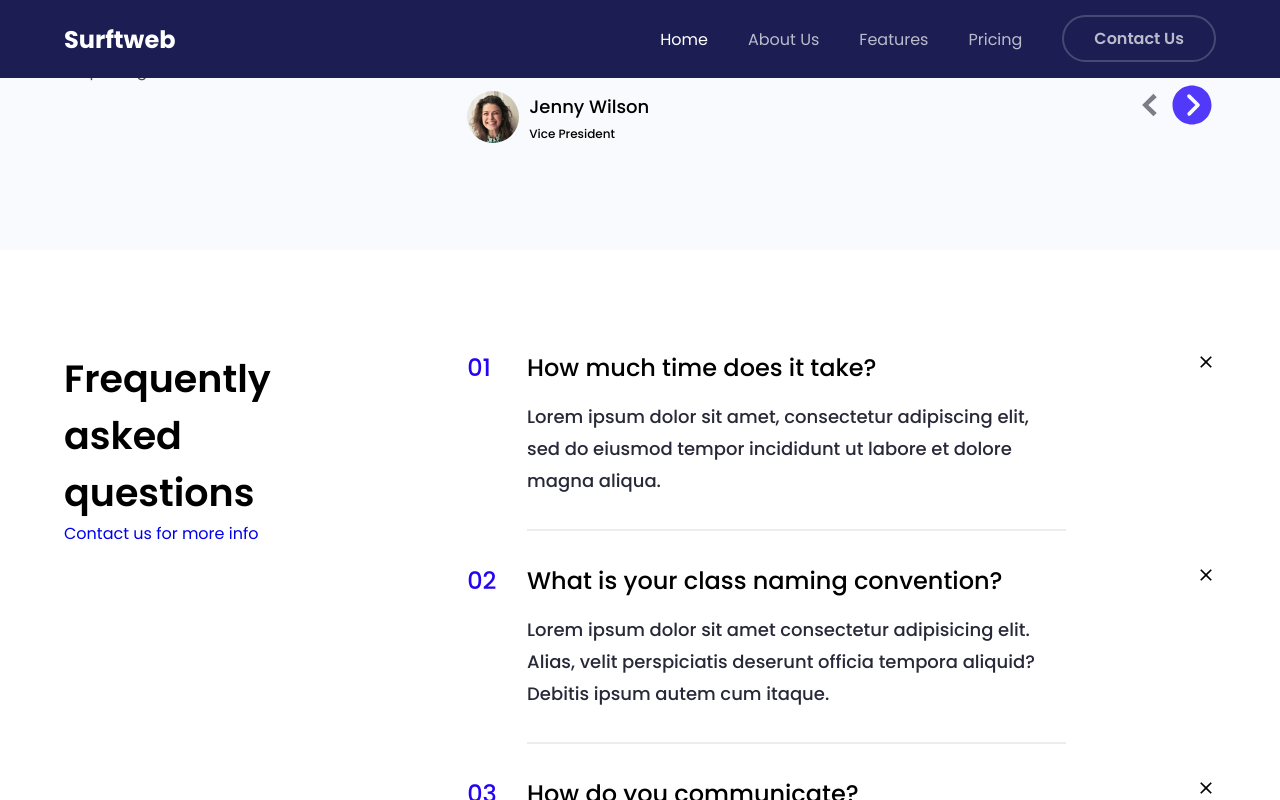
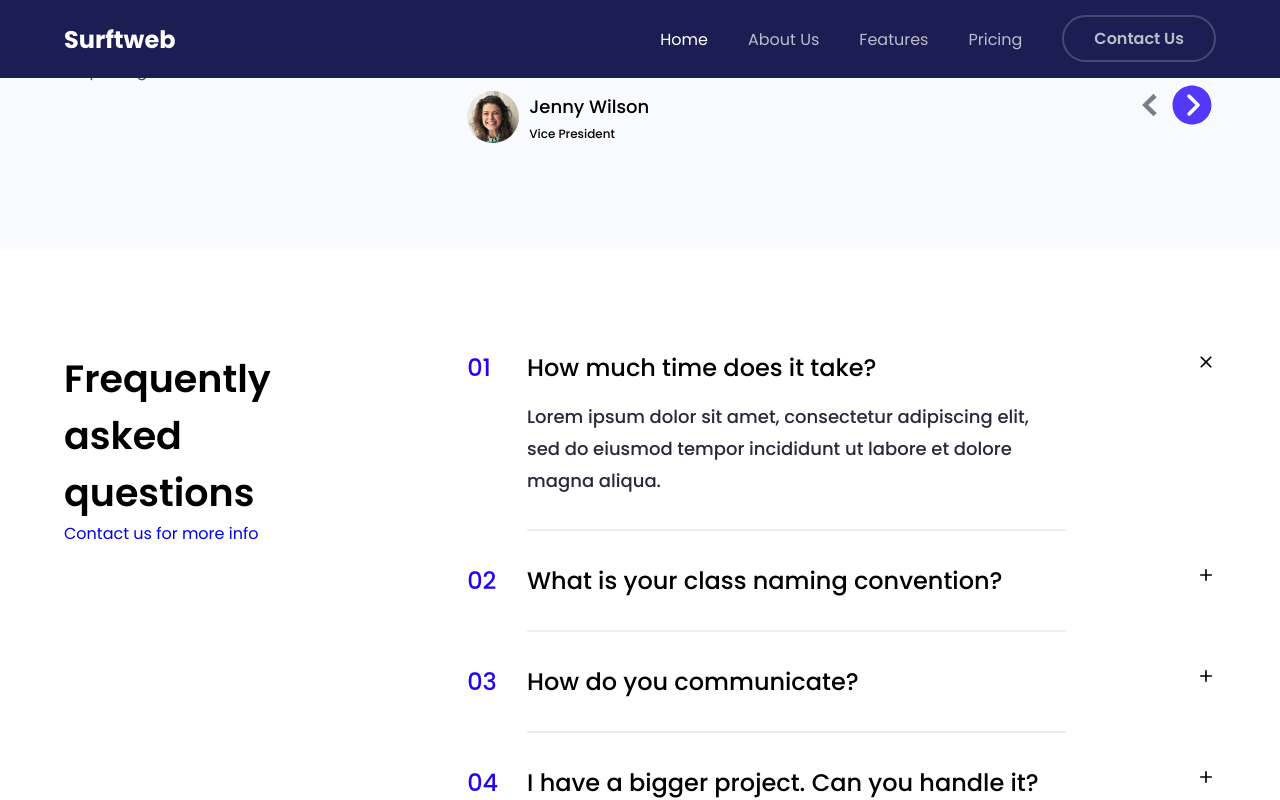
Before and after one commit to ebokes/surftweb, a React (Create React App) app: page / in a window 1280 px wide. Both pictures are taken after a click on the element 1206 px from the left and 4025 px from the top of the page. Shown: the part 3625-4425 px from the top of the page. Built offline with nearby package versions, Linux system fonts and the light colour scheme.

Commit message:
fix toggle on and off of answer in faq section

```diff
--- a/src/components/home/faqPage/index.js
+++ b/src/components/home/faqPage/index.js
@@ -6,10 +6,14 @@ import { FaqPageContainer, Col1, Col2 } from "./faqPageStyle";
 import reviewsData from "../../../data/reviewsPageData";
 
 function FaqPage() {
-  const [toggle, setToggle] = React.useState(false);
-  const toggleDrop = () => {
-    setToggle((prevState) => !prevState);
+  const [clickedIndex, setClickedIndex] = React.useState({});
+  const handleClick = (index) => () => {
+    setClickedIndex((state) => ({
+      ...state,
+      [index]: !state[index],
+    }));
   };
+
   return (
     <Container>
       <FaqPageContainer>
@@ -18,23 +22,20 @@ function FaqPage() {
           <a href="/contact">Contact us for more info</a>
         </Col1>
         <Col2>
-          {reviewsData.map((review) => (
-            <div key={review.id} className="question-container">
+          {reviewsData.map((item, index) => (
+            <div key={item.id} className="question-container">
               <div className="no-quest">
-                <h4 className="sn">0{review.id}</h4>
+                <h4 className="sn">0{item.id}</h4>
                 <div className="quest-ans">
-                  <h4 className="question">{review.question}</h4>
-                  <p
-                    onClick={toggleDrop}
-                    className={toggle ? "answer" : "no-ans"}
-                  >
-                    {review.answer}
+                  <h4 className="question">{item.question}</h4>
+                  <p className={clickedIndex[index] ? "answer" : "no-ans"}>
+                    {item.answer}
                   </p>
                   <div className="line"></div>
                 </div>
               </div>
-              <div className="toggle" onClick={toggleDrop}>
-                {toggle ? <MdClose /> : <BiPlus />}
+              <div className="toggle" onClick={handleClick(index)}>
+                {clickedIndex[index] ? <MdClose /> : <BiPlus />}
               </div>
             </div>
           ))}
```
